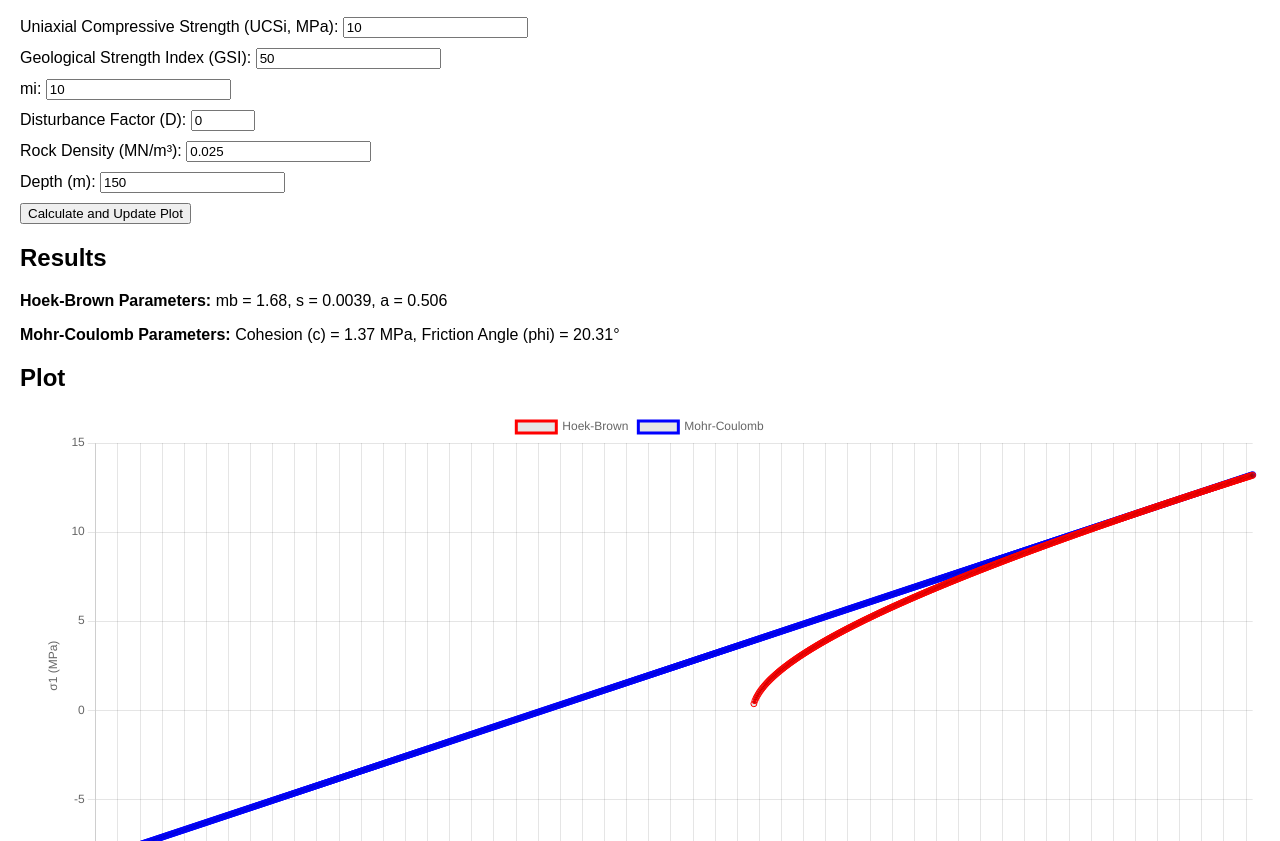
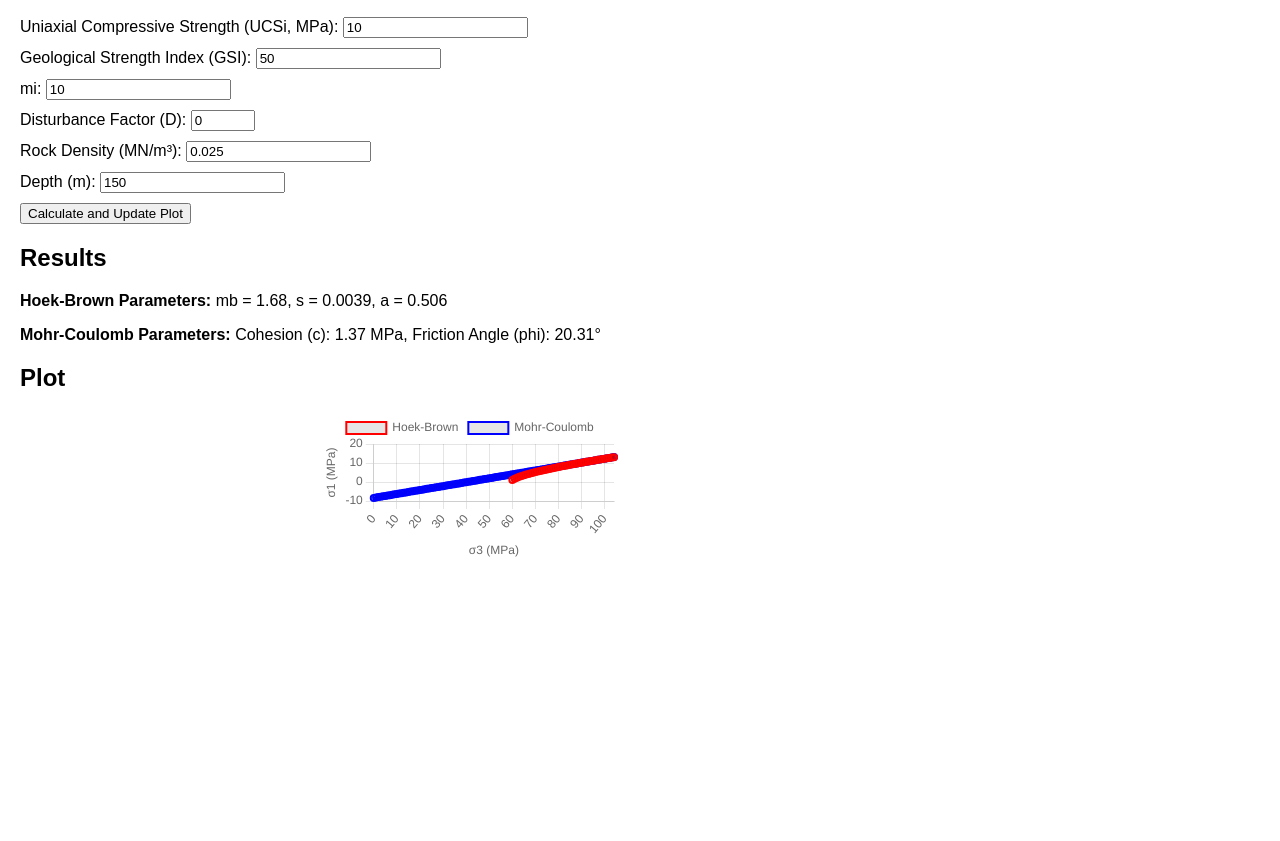
Before and after one commit to mahdi-saadat/Test4, a plain HTML site: page index.html in a window 1280 px wide. Shown: the part 111-952 px from the top of the page. Drawn offline with nearby package versions, Linux system fonts and the light colour scheme.

Commit message:
Redesigned graph
The HB graph is now updated

```diff
--- a/index.html
+++ b/index.html
@@ -13,11 +13,12 @@
         .input-group {
             margin-bottom: 10px;
         }
-        canvas {
-            max-width: 100%;
-            height: 400px;
+        #failurePlotDiv {
+            width: 640px; /* 8 inches in width (800px ≈ 8 inches at 100dpi) */
+            height: 640px; /* 8 inches in height */
+            margin: 0 auto; /* Center the plot */
         }
-        #parameters {
+        #parameters, #results {
             margin-top: 20px;
         }
     </style>
@@ -25,7 +26,7 @@
 <body>
     <h1>Hoek-Brown vs Mohr-Coulomb Calculator</h1>
 
-    <div>
+    <div id="parameters">
         <h2>Input Parameters</h2>
         <div class="input-group">
             <label for="UCSi">Uniaxial Compressive Strength (UCSi, MPa): </label>
@@ -54,28 +55,35 @@
         <button onclick="runCalculations()">Calculate and Update Plot</button>
     </div>
 
-    <h2>Results</h2>
-    <p><strong>Hoek-Brown Parameters:</strong> <span id="hbParams"></span></p>
-    <p><strong>Mohr-Coulomb Parameters:</strong> <span id="mcParams"></span></p>
+    <div id="results">
+        <h2>Results</h2>
+        <p><strong>Hoek-Brown Parameters:</strong> <span id="hbParams"></span></p>
+        <p><strong>Mohr-Coulomb Parameters:</strong> <span id="mcParams"></span></p>
+    </div>
 
     <h2>Plot</h2>
-    <canvas id="failurePlot"></canvas>
+    <div id="failurePlotDiv">
+        <canvas id="failurePlot"></canvas>
+    </div>
 
     <script>
         // Initialization
         const ctx = document.getElementById('failurePlot').getContext('2d');
         let chart = null;
 
+        // Hoek-Brown Calculation
         function hoekBrown(sig3, sigC, m, s, a) {
             return sig3 + sigC * Math.pow(m * (sig3 / sigC) + s, a);
         }
 
+        // Mohr-Coulomb Calculation
         function mohrCoulomb(sig3, sigma_3, sigC, m, s, a) {
             const nfi = 1 + a * m * Math.pow(m * (sigma_3 / sigC) + s, a - 1);
             const c = 1 / (2 * Math.sqrt(nfi)) * (((1 - nfi) * sigma_3) + (sigC * Math.pow(m * (sigma_3 / sigC) + s, a)));
             return nfi * sig3 + 2 * c * Math.sqrt(nfi);
         }
 
+        // Function to calculate cohesion (c), friction angle (phi), and rock strength
         function sigma_cm_and_c_and_phi(sigma_3, sigC, m, s, a) {
             const nfi = 1 + a * m * Math.pow(m * (sigma_3 / sigC) + s, a - 1);
             const phi = (2 * Math.atan(Math.sqrt(nfi)) - Math.PI / 2) * (180 / Math.PI); // Convert to degrees
@@ -84,8 +92,14 @@
             return { nfi, phi, c, sigma_cm };
         }
 
+        // Function to round number properly for tick labels
+        function integerTickFormatter(value) {
+            return Math.round(value).toString(); // Round to nearest integer, then convert to string
+        }
+
+        // Update calculations and plot
         function runCalculations() {
-            // Gather inputs
+            // Gather user inputs
             const UCSi = parseFloat(document.getElementById('UCSi').value);
             const GSI = parseFloat(document.getElementById('GSI').value);
             const mi = parseFloat(document.getElementById('mi').value);
@@ -94,51 +108,64 @@
             const depth = parseFloat(document.getElementById('depth').value);
             const sigma_3 = density * depth; // Overburden pressure
 
-            // Calculate HB parameters mb, s, a
+            // Calculate Hoek-Brown parameters mb, s, a
             const mb = mi * Math.exp((GSI - 100) / 28 - 14 * D);
             const s = Math.exp((GSI - 100) / 9 - 3 * D);
             const a = 0.5 + 1 / 6 * (Math.exp(-GSI / 15.0) - Math.exp(-20.0 / 3.0));
 
-            // Calculate MC parameters
-            const mcResults = sigma_cm_and_c_and_phi(sigma_3, UCSi, mb, s, a); // {nfi, phi, c, sigma_cm}
+            // Calculate Mohr-Coulomb parameters (including cohesion and friction angle)
+            const mcResults = sigma_cm_and_c_and_phi(sigma_3, UCSi, mb, s, a); // {c, phi, sigma_cm, nfi}
 
-            // Update results display
+            // Update results in HTML
             document.getElementById('hbParams').innerText = `mb = ${mb.toFixed(2)}, s = ${s.toFixed(4)}, a = ${a.toFixed(3)}`;
-            document.getElementById('mcParams').innerText = `Cohesion (c) = ${mcResults.c.toFixed(2)} MPa, Friction Angle (phi) = ${mcResults.phi.toFixed(2)}°`;
+            document.getElementById('mcParams').innerText = `Cohesion (c): ${mcResults.c.toFixed(2)} MPa, Friction Angle (phi): ${mcResults.phi.toFixed(2)}°`;
 
-            // Generate data for plotting
+            // Prepare data for plotting
             const sig3Values = [];
             const sig1HB = [];
             const sig1MC = [];
 
-            for (let sig3 = -UCSi / mb; sig3 <= 1.2 * sigma_3; sig3 += 0.01) {
+            for (let sig3 = -UCSi / mb; sig3 <= 1.2 * sigma_3; sig3 += 0.1) {
                 sig3Values.push(sig3);
                 sig1HB.push(hoekBrown(sig3, UCSi, mb, s, a));
                 sig1MC.push(mohrCoulomb(sig3, sigma_3, UCSi, mb, s, a));
             }
 
-            // Re-draw chart
+            // Redraw the chart
             if (chart) chart.destroy();
             chart = new Chart(ctx, {
                 type: 'line',
                 data: {
-                    labels: sig3Values,
+                    labels: sig3Values, // X-axis labels (σ3 values)
                     datasets: [
-                        { label: 'Hoek-Brown', data: sig1HB, borderColor: 'red', fill: false },
-                        { label: 'Mohr-Coulomb', data: sig1MC, borderColor: 'blue', fill: false }
+                        { label: 'Hoek-Brown', data: sig1HB, borderColor: 'red', borderWidth: 2, fill: false, tension: 0 },
+                        { label: 'Mohr-Coulomb', data: sig1MC, borderColor: 'blue', borderWidth: 2, fill: false, tension: 0 }
                     ]
                 },
                 options: {
-                    responsive: true,
+                    responsive: false, // Fixed size (8x8 inches in CSS)
                     scales: {
-                        x: { title: { display: true, text: 'σ3 (MPa)' } },
-                        y: { title: { display: true, text: 'σ1 (MPa)' } }
+                        x: {
+                            title: { display: true, text: 'σ3 (MPa)' },
+                            ticks: {
+                                callback: integerTickFormatter, // Disable decimals
+                                stepSize: 2, // Adjust step size if needed
+                                min: 0 // Ensure x-axis starts from 0
+                            }
+                        },
+                        y: {
+                            title: { display: true, text: 'σ1 (MPa)' },
+                            ticks: {
+                                callback: integerTickFormatter // Disable decimals
+                            }
+                        }
                     }
                 }
             });
         }
 
-        runCalculations(); // Run initial calculations on page load
+        // Perform initial calculations on page load
+        runCalculations();
     </script>
 </body>
 </html>
```
